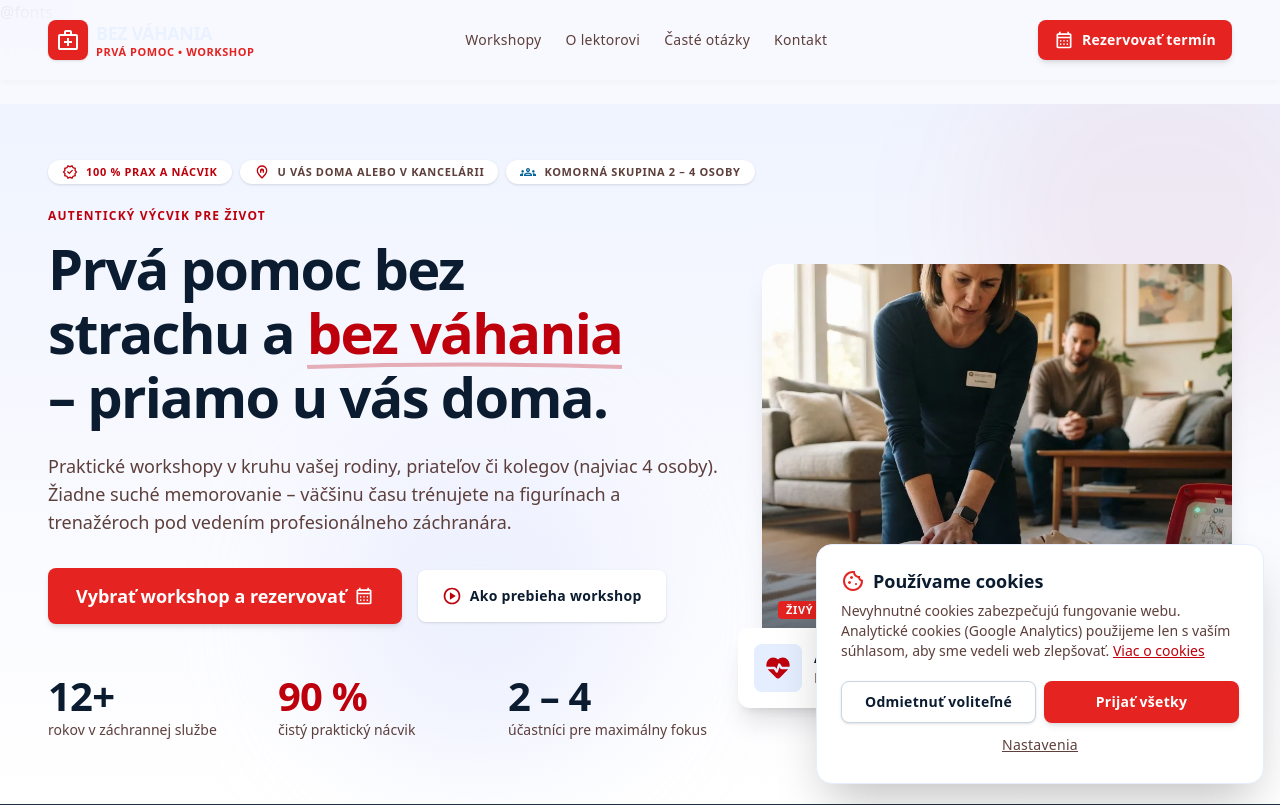
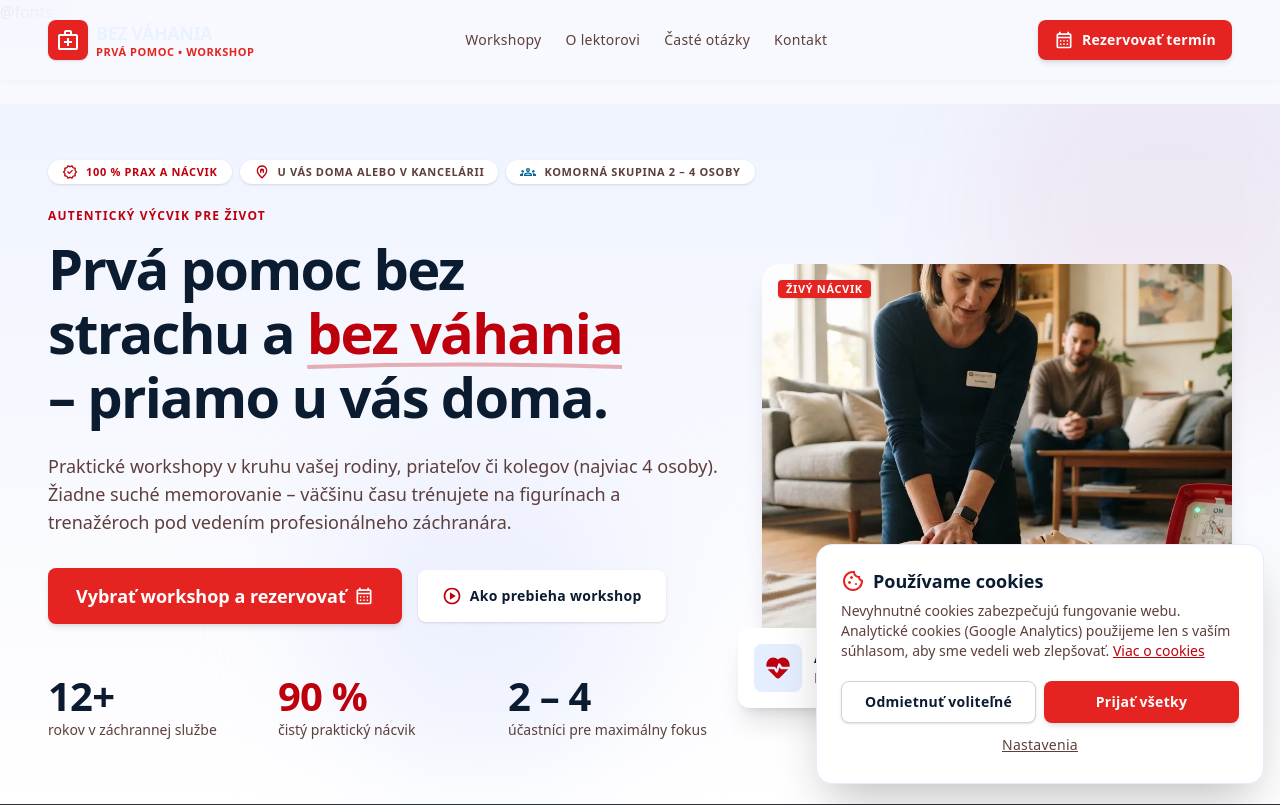
Before and after one commit to borislacik/bezvahania, a Laravel app: template resources/views/pages/home.blade.php in a window 1280 px wide. Shown: the top 805 px of the page. Run offline with Laravel 12, Linux system fonts and the light colour scheme; the template is opened without the code that fills it, so the values that code supplies are empty; style sheets or scripts are compiled from the project's sources; parts of the project's set-up code (start-up, migrations or seed data) failed here and were passed over; some libraries are stand-ins or nearby versions.

Commit message:
feat(home): drop the hero image caption hidden behind the ERC card
Co-Authored-By: Claude Opus 5.5 <noreply@anthropic.com>

```diff
--- a/lang/sk/site.php
+++ b/lang/sk/site.php
@@ -75,8 +75,6 @@ return [
         ],
         'hero_image_alt' => 'Nácvik resuscitácie a defibrilátora v domácom prostredí',
         'hero_badge' => 'Živý nácvik',
-        'hero_caption' => 'Resuscitácia a AED vo vašej obývačke',
-        'hero_caption_sub' => 'Svalová pamäť, ktorá v reálnom strese pomôže zachrániť život.',
         'hero_card_title' => 'Aktuálne odporúčania ERC',
         'hero_card_text' => 'Postupy podľa European Resuscitation Council',
         'fact_title' => 'Kritický čas: prvé 3 až 5 minút',
--- a/resources/views/pages/home.blade.php
+++ b/resources/views/pages/home.blade.php
@@ -80,18 +80,11 @@
                                 fetchpriority="high"
                                 class="h-80 w-full object-cover lg:h-[420px]"
                             />
-                            <div
-                                class="from-on-surface/80 absolute inset-0 bg-gradient-to-t via-transparent to-transparent"
-                            ></div>
-                            <div class="text-on-primary absolute right-4 bottom-4 left-4">
-                                <span
-                                    class="bg-primary-container font-heading text-label-badge text-on-primary inline-flex rounded px-2 py-0.5 font-bold uppercase"
-                                >
-                                    {{ __('site.home.hero_badge') }}
-                                </span>
-                                <p class="font-heading text-headline-sm mt-1 font-semibold">{{ __('site.home.hero_caption') }}</p>
-                                <p class="text-body-sm opacity-90">{{ __('site.home.hero_caption_sub') }}</p>
-                            </div>
+                            <span
+                                class="bg-primary-container font-heading text-label-badge text-on-primary absolute top-4 left-4 inline-flex rounded px-2 py-0.5 font-bold uppercase shadow-sm"
+                            >
+                                {{ __('site.home.hero_badge') }}
+                            </span>
                         </div>
                         <div
                             class="bg-surface-container-lowest absolute -bottom-6 -left-6 hidden items-center gap-3 rounded-xl p-4 shadow-xl sm:flex"
```
Also changed, not shown: docs/changes/2026-11-23-feat-website-and-admin.md (+2 -0 lines), CHANGELOG.md.
